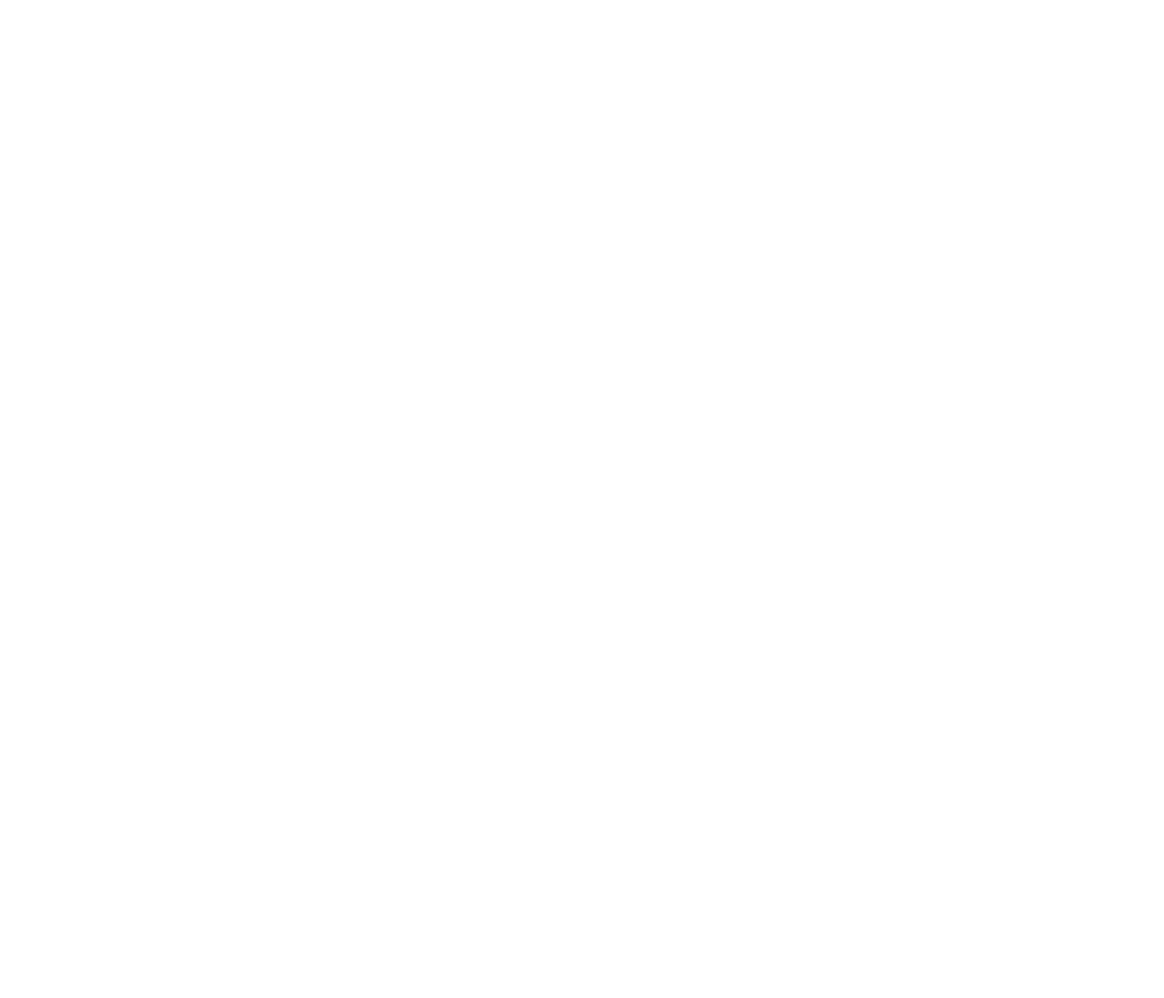
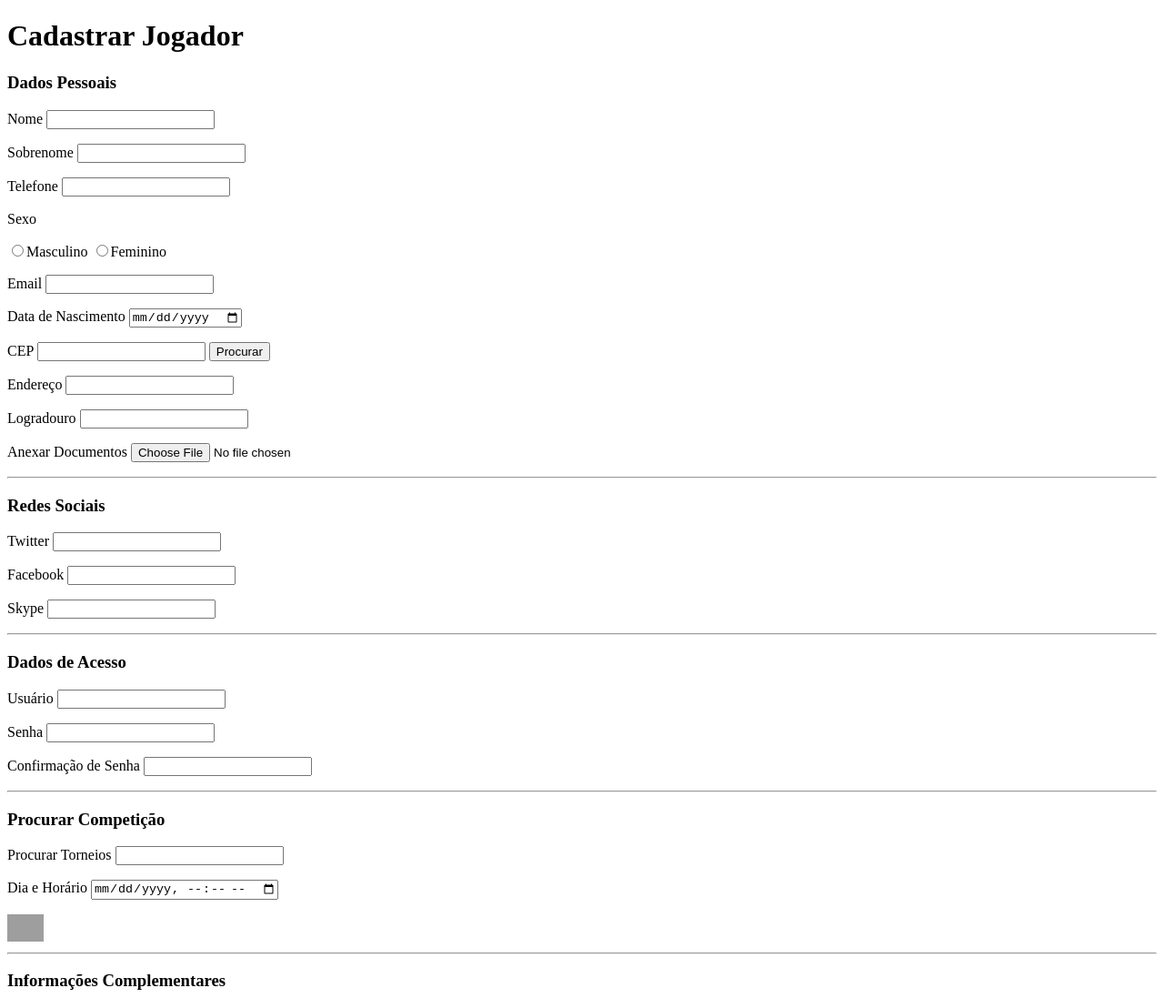
Before and after one commit to lucasrosab/exercicios-desenvolvimento-web-unieuro, a plain HTML site: page lista1-html/questao09.html in a window 1280 px wide. Shown: the top 1097 px of the page at 91% size. Before the commit the page ends 800 px from the top, so only its background shows below. Drawn offline with Linux system fonts and the light colour scheme; grey boxes are pictures that could not be loaded.

Commit message:
2019-02-28

```diff
--- a/lista1-html/questao09.html
+++ b/lista1-html/questao09.html
@@ -7,6 +7,54 @@
         <meta name="author" content="Lucas Rosa Barbosa - CPD: 33992">
     </head>
     <body>
-
+        <h1>Cadastrar Jogador</h1>
+        <form method="POST">
+            <h3>Dados Pessoais</h3>
+            <p>Nome <input type="text" name="nome"></p>
+            <p>Sobrenome <input type="text" name="sobrenome"></p>
+            <p>Telefone <input type="tel" name="telefone"></p>
+            <p>Sexo</p>
+            <input type="radio" name="genero" value="Masculino">Masculino
+            <input type="radio" name="genero" value="Feminino">Feminino
+            <p>Email <input type="email" name="email"></p>
+            <p>Data de Nascimento <input type="date" name="dt_nasc"></p>
+            <p>CEP <input type="text" name="cep"> <input type="button" value="Procurar" name="buscarCEP"></p>
+            <p>Endereço <input type="text" name="endereco"></p>
+            <p>Logradouro <input type="text" name="logradouro"></p>
+            <p>Anexar Documentos <input type="file" name="documento"></p>
+            <hr>
+            <h3>Redes Sociais</h3>
+            <p>Twitter <input type="url" name="twitter"></p>
+            <p>Facebook <input type="url" name="facebook"></p>
+            <p>Skype <input type="url" name="skype"></p>
+            <hr>
+            <h3>Dados de Acesso</h3>
+            <p>Usuário <input type="text" name="usuario"></p>
+            <p>Senha <input type="password" name="senha"></p>
+            <p>Confirmação de Senha <input type="password" name="confirmarSenha"></p>
+            <hr>
+            <h3>Procurar Competição</h3>
+            <p>Procurar Torneios <input type="search" name="procTorneio"></p>
+            <p>Dia e Horário <input type="datetime-local" name="diaHora"></p>
+            <input type="image" src="https://pngimage.net/wp-content/uploads/2018/06/logo-search-png-2.png" height="30px;" alt="Procurar" name="procurar">
+            <hr>
+            <h3>Informações Complementares</h3>
+            <p>Qual a cor da sua skin favorita?</p>
+            <input type="color" name="resposta1">
+            <p>Há quantas semanas voce está jogando?</p>
+            <input type="week" name="resposta2">
+            <p>Em qual mês o jogo foi lançado?</p>
+            <input type="month" name="resposta3">
+            <p>Quantas horas por dia você joga?</p>
+            <input type="number" name="resposta4">
+            <p>Qual o horário que você normalmente joga?</p>
+            <input type="time" name="resposta5">
+            <p>De 1 a 5, quão satisfeito voce está com o jogo?</p>
+            <input type="range" min="1" max="5" name="resposta6">
+            <h6><input type="checkbox" name="resposta6"> Concordo com os Termos e Condições</h6>
+            <input type="hidden" name="cadastrar" value="1">
+            <input type="submit" name="enviar">
+            <input type="reset" name="resetar">
+        </form>
     </body>
 </html>
```
Also changed, not shown: lista1-html/questao08.html (+5 -5 lines).
